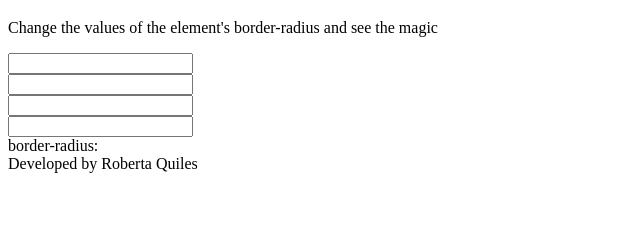
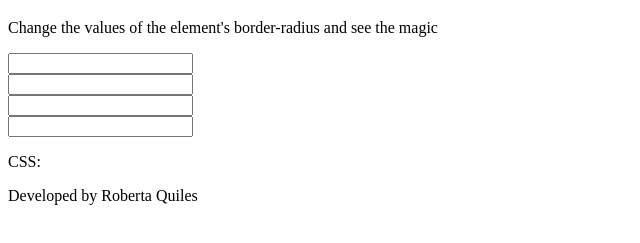
Before and after one commit to roquiles/border-radius-previewer, a plain HTML site: page index.html in a window 1280 px wide. Shown: the part 61-304 px from the top of the page, without its empty margins (0-640 px from the left). Drawn offline with Linux system fonts and the light colour scheme.

Commit message:
Create element to show the CSS code

```diff
--- a/index.html
+++ b/index.html
@@ -5,12 +5,14 @@
     <meta http-equiv="X-UA-Compatible" content="IE=edge" />
     <meta name="viewport" content="width=device-width, initial-scale=1.0" />
     <title>Border-radius Previewer</title>
+
     <link rel="preconnect" href="https://fonts.googleapis.com" />
     <link rel="preconnect" href="https://fonts.gstatic.com" crossorigin />
     <link
-      href="https://fonts.googleapis.com/css2?family=Orbitron&display=swap"
+      href="https://fonts.googleapis.com/css2?family=Orbitron&family=Roboto:wght@100&display=swap"
       rel="stylesheet"
     />
+
     <link rel="stylesheet" href="style.css" />
   </head>
   <body>
@@ -21,24 +23,27 @@
       </p>
     </div>
 
-    <!-- GET VALUE OF BORDER RADIUS -->
-    <div class="border-radius-field">
+    <!-- BOX -->
+    <div class="main-box">
+      <div class="border-radius-field" id="top-left">
         <input type="text" class="input-value-border-radius" />
       </div>
-    <div class="border-radius-field">
+      <div class="border-radius-field" id="top-right">
         <input type="text" class="input-value-border-radius" />
       </div>
-    <div class="border-radius-field">
+      <div class="border-radius-field" id="bottom-left">
         <input type="text" class="input-value-border-radius" />
       </div>
-    <div class="border-radius-field">
+      <div class="border-radius-field" id="bottom-right">
         <input type="text" class="input-value-border-radius" />
+      </div>
+    </div>
+
+    <div class="code-container">
+      <p class="code-text">CSS:</p>
     </div>
   </body>
 
-  <!-- BOX -->
-  <div class="main-box">border-radius:</div>
-
-  <footer class="credits">Developed by Roberta Quiles</footer>
+  <footer class="credits"><p>Developed by Roberta Quiles</p></footer>
   <script src="script.js"></script>
 </html>
```
Lines whose indentation alone changed are shown as unchanged.
